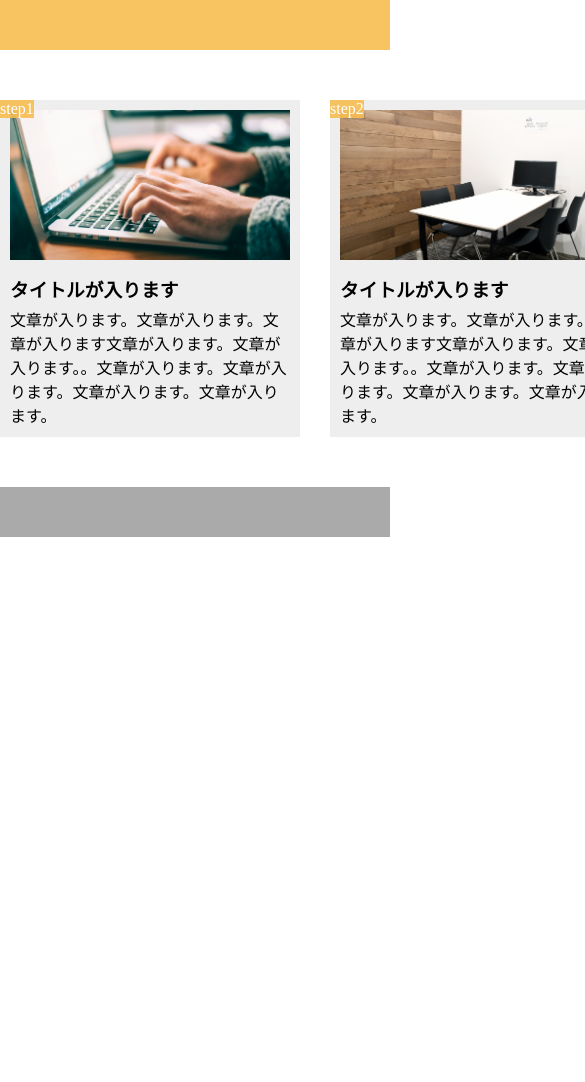
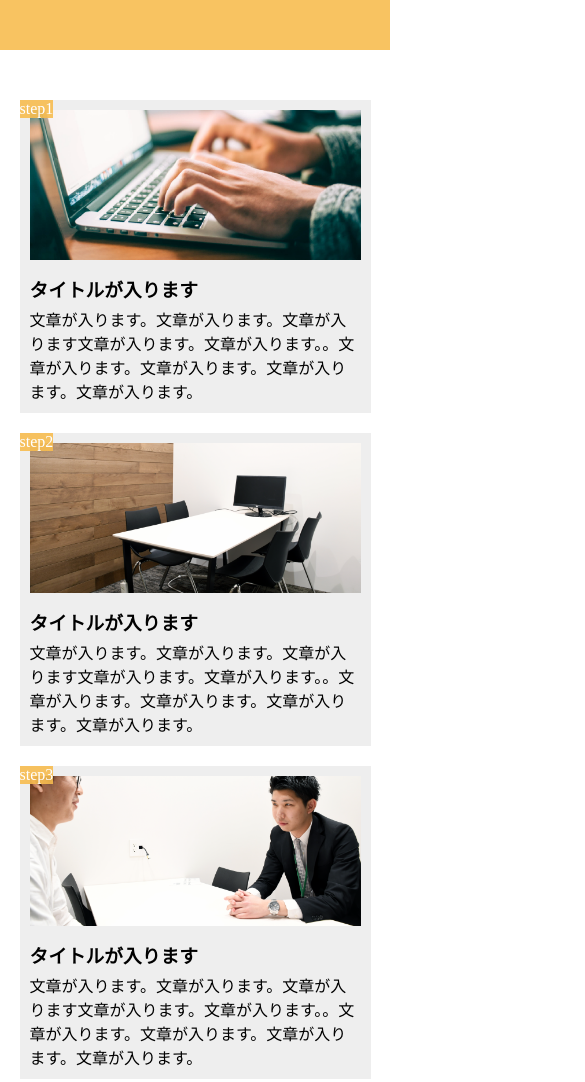
Before and after one commit to Mitakumu/1-2, a plain HTML site: page 1-10/index.html in a window 390 px wide. Shown: the top 1082 px of the page, 585 px wide, since content can reach past the window. Before the commit the page ends 844 px from the top, so only its background shows below. Drawn offline with Linux system fonts and the light colour scheme; files whose address does not match are found by name.

Commit message:
finish 1-10

```diff
--- a/1-10/index.html
+++ b/1-10/index.html
@@ -2,6 +2,7 @@
 <html lang="ja">
  <head>
    <meta charset="UTF-8">
+   <meta name="viewport" content="width=device-width,initial-scale=1.0">
    <link rel="stylesheet" href="style.css">
    <title>chapter9_exercise</title>
  </head>
--- a/1-10/style.css
+++ b/1-10/style.css
@@ -65,18 +65,23 @@ footer {
   background-color: #aaa;
 }
 
-@media screen and(max-width:768px) {
-header{
- width: 100px;
- height: 50px;
+@media screen and (max-width: 768px) {
+  header {
+    width: 100%;
   }
 
-main{
+  main {
     width: 100%;
+    margin: 50px 5%;
     display: block;
   }
 
-.step-box{
-  width: 100%;
+  .step-box {
+    width: 90%;
+    margin-bottom: 20px;
+  }
+
+  .step-box:last-child {
+    margin-bottom: 0;
   }
 }
```
Also changed, not shown: 1-10/img/flow01.png (added), 1-10/img/flow02.png (added), 1-10/img/flow03.png (added). Lines whose indentation alone changed are shown as unchanged.
